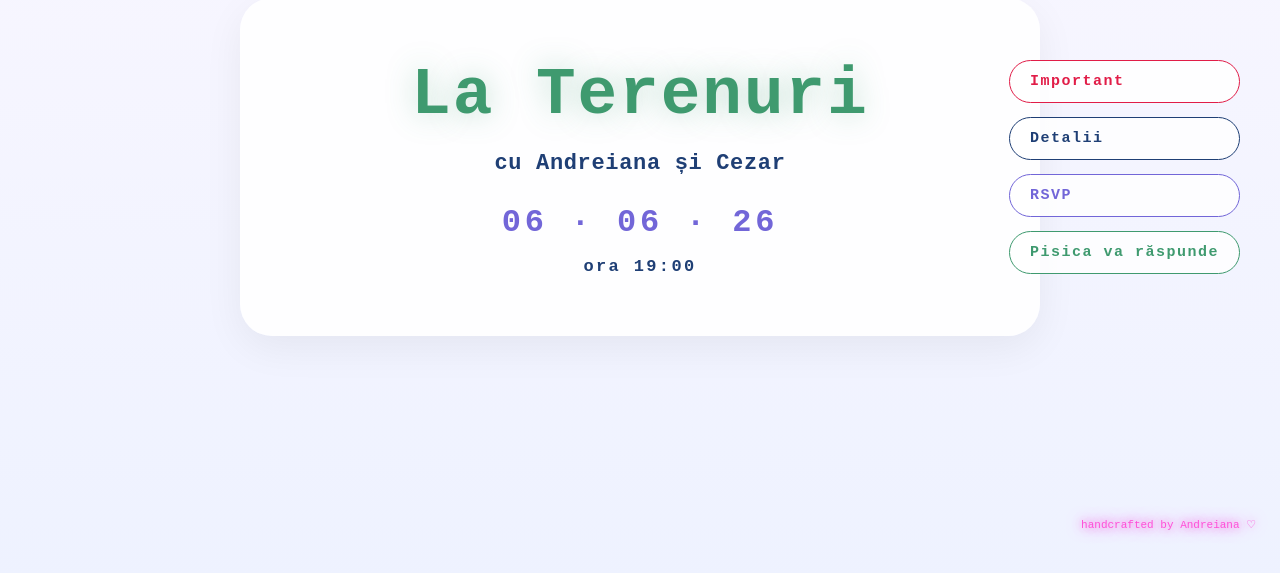
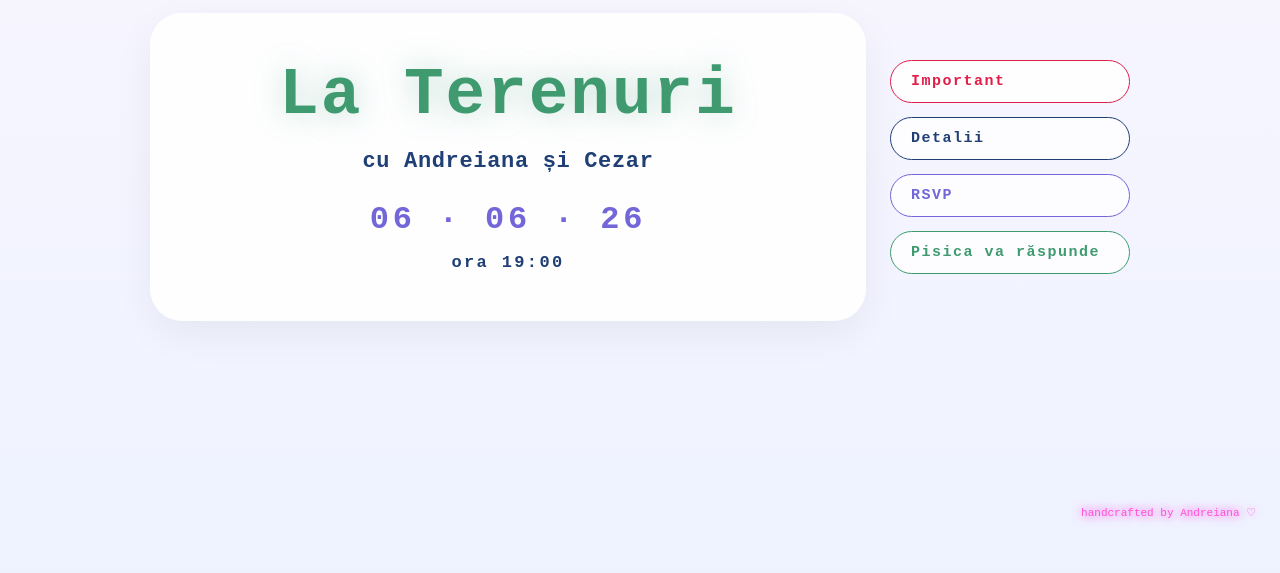
Before and after one commit to andreiana007/wed-invitation, a Next.js app: page / in a window 1280 px wide. Shown: the part 257-830 px from the top of the page. Built offline with nearby package versions, Linux system fonts and the light colour scheme.

Commit message:
Update page.js

```diff
--- a/app/page.js
+++ b/app/page.js
@@ -3,35 +3,47 @@ export default function Page() {
     <div
       style={{
         minHeight: "100vh",
-        display: "flex",
-        justifyContent: "center",
-        alignItems: "center",
         background: "linear-gradient(to bottom, #faf7ff, #eef2ff)",
         padding: "24px",
         fontFamily: "'Courier New', monospace",
         position: "relative",
+        display: "flex",
+        justifyContent: "center",
+        alignItems: "center",
       }}
     >
-      {/* MAIN CARD */}
       <div
         style={{
           width: "100%",
+          maxWidth: "980px",
+          display: "flex",
+          flexWrap: "wrap",
+          justifyContent: "center",
+          alignItems: "center",
+          gap: "24px",
+        }}
+      >
+        <div
+          style={{
+            flex: "1 1 620px",
             maxWidth: "720px",
+            width: "100%",
             background: "rgba(255,255,255,0.92)",
             borderRadius: "32px",
-          padding: "60px 40px",
+            padding: "48px 24px",
             textAlign: "center",
             boxShadow: "0 12px 40px rgba(0,0,0,0.06)",
           }}
         >
           <h1
             style={{
-            fontSize: "66px",
+              fontSize: "clamp(42px, 8vw, 66px)",
               margin: "0 0 18px 0",
               color: "#3f9a6f",
               fontWeight: 700,
               letterSpacing: "0.03em",
               textShadow: "0 0 30px rgba(63,154,111,0.35)",
+              lineHeight: 1.05,
             }}
           >
             La Terenuri
@@ -39,11 +51,12 @@ export default function Page() {
 
           <div
             style={{
-            fontSize: "22px",
-            marginBottom: "28px",
+              fontSize: "clamp(18px, 4vw, 22px)",
+              marginBottom: "24px",
               color: "#1f3f75",
               fontWeight: 600,
               letterSpacing: "0.03em",
+              lineHeight: 1.3,
             }}
           >
             cu Andreiana și Cezar
@@ -51,11 +64,12 @@ export default function Page() {
 
           <div
             style={{
-            fontSize: "32px",
-            marginBottom: "16px",
+              fontSize: "clamp(24px, 6vw, 32px)",
+              marginBottom: "14px",
               color: "#7266d8",
               letterSpacing: "0.12em",
               fontWeight: 600,
+              lineHeight: 1.2,
             }}
           >
             06 · 06 · 26
@@ -63,26 +77,26 @@ export default function Page() {
 
           <div
             style={{
-            fontSize: "17px",
+              fontSize: "clamp(15px, 3.6vw, 17px)",
               color: "#1f3f75",
               letterSpacing: "0.14em",
               fontWeight: 600,
+              lineHeight: 1.2,
             }}
           >
             ora 19:00
           </div>
         </div>
 
-      {/* RIGHT SIDE BUTTONS */}
         <div
           style={{
-          position: "absolute",
-          right: "40px",
-          top: "50%",
-          transform: "translateY(-50%)",
+            flex: "0 1 240px",
+            width: "100%",
+            maxWidth: "240px",
             display: "flex",
             flexDirection: "column",
             gap: "14px",
+            alignItems: "stretch",
           }}
         >
           <a
@@ -97,11 +111,12 @@ export default function Page() {
               fontWeight: 700,
               letterSpacing: "0.1em",
               background: "rgba(255,255,255,0.9)",
-
+              textAlign: "left",
             }}
           >
             Important
           </a>
+
           <a
             href="/detalii"
             style={{
@@ -114,6 +129,7 @@ export default function Page() {
               fontWeight: 700,
               letterSpacing: "0.1em",
               background: "rgba(255,255,255,0.85)",
+              textAlign: "left",
             }}
           >
             Detalii
@@ -131,6 +147,7 @@ export default function Page() {
               fontWeight: 700,
               letterSpacing: "0.1em",
               background: "rgba(255,255,255,0.85)",
+              textAlign: "left",
             }}
           >
             RSVP
@@ -148,23 +165,25 @@ export default function Page() {
               fontWeight: 700,
               letterSpacing: "0.1em",
               background: "rgba(255,255,255,0.85)",
+              textAlign: "left",
             }}
           >
             Pisica va răspunde
           </a>
         </div>
+      </div>
 
-      {/* SIGNATURE */}
       <div
         style={{
-          position: "absolute",
-          bottom: "60px",
+          position: "fixed",
+          bottom: "24px",
           right: "24px",
           fontSize: "11px",
           color: "#ff4fd8",
           fontWeight: 500,
           textShadow:
             "0 0 8px rgba(255,79,216,0.9), 0 0 16px rgba(255,79,216,0.6)",
+          zIndex: 10,
         }}
       >
         handcrafted by Andreiana ♡
```
Lines whose indentation alone changed are shown as unchanged.
